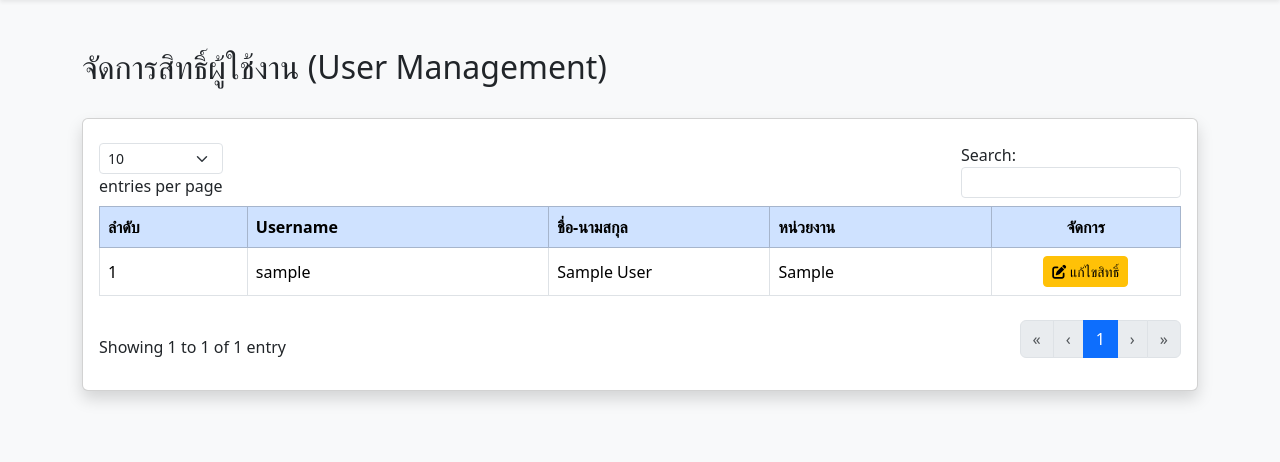
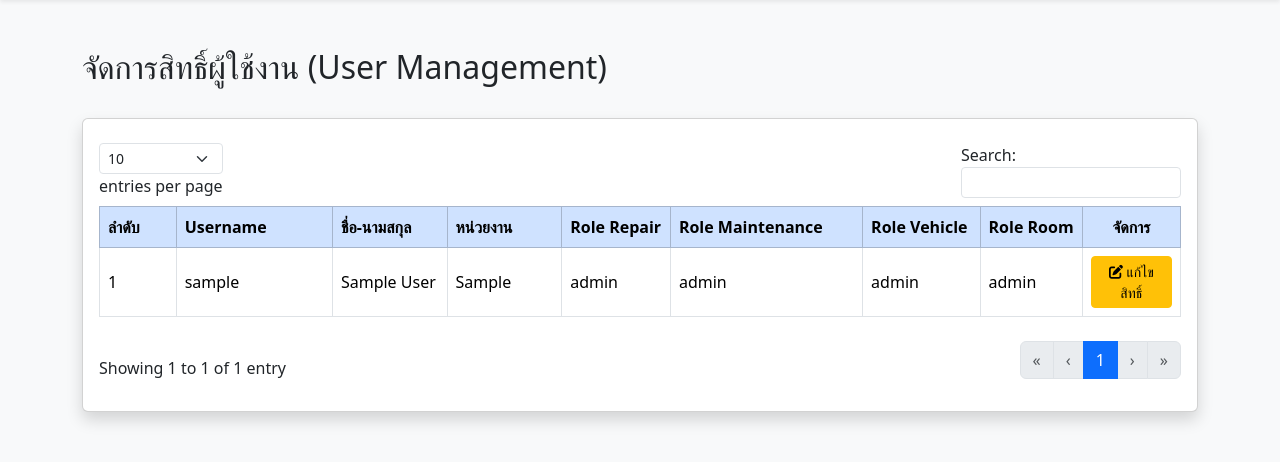
Before and after one commit to ball1501/bbcenter, a Flask app: page /manage_users in a window 1280 px wide. Shown: the part 80-542 px from the top of the page. Run offline with Flask 3, Linux system fonts and the light colour scheme; a user stored in the database is signed in; tables that the repository leaves empty hold one stand-in row (values such as "Sample post"); some libraries are stand-ins or nearby versions.

Commit message:
update table usermng

```diff
--- a/app/templates/usermng/manage_users.html
+++ b/app/templates/usermng/manage_users.html
@@ -40,6 +40,10 @@
                             <th>Username</th>
                             <th>ชื่อ-นามสกุล</th>
                             <th>หน่วยงาน</th>
+                            <th>Role Repair</th>
+                            <th>Role Maintenance</th>
+                            <th>Role Vehicle</th>
+                            <th>Role Room</th>
                             <th class="text-center">จัดการ</th>
                         </tr>
                     </thead>
@@ -50,6 +54,10 @@
                             <td>{{ user.username }}</td>
                             <td>{{ user.full_name or '-' }}</td>
                             <td>{{ user.department or '-' }}</td>
+                            <td>{{ user.role_repair or '-' }}</td>
+                            <td>{{ user.role_maintenance or '-' }}</td>
+                            <td>{{ user.role_vehicle or '-' }}</td>
+                            <td>{{ user.role_room or '-' }}</td>
                             <td class="text-center">
                                 <button type="button" class="btn btn-warning btn-sm btn-edit"
                                     data-id="{{ user.id }}"
@@ -98,7 +106,7 @@
                                 <label class="form-label fw-bold">แจ้งซ่อม IT</label>
                                 <select name="role_repair" id="modal_role_repair" class="form-select">
                                     <option value="user">ผู้ใช้ทั่วไป</option>
-                                    <option value="admin">ผู้จัดการช่างIT(admin)</option>
+                                    <option value="admin">ผู้จัดการช่างIT(Admin)</option>
                                     <option value="technician">ช่างซ่อมIT</option>
                                 </select>
                             </div>
```
